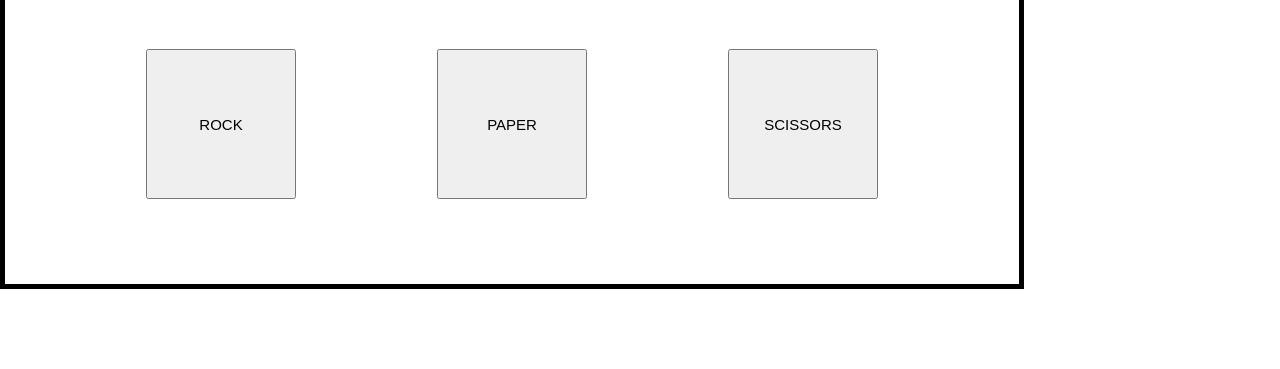
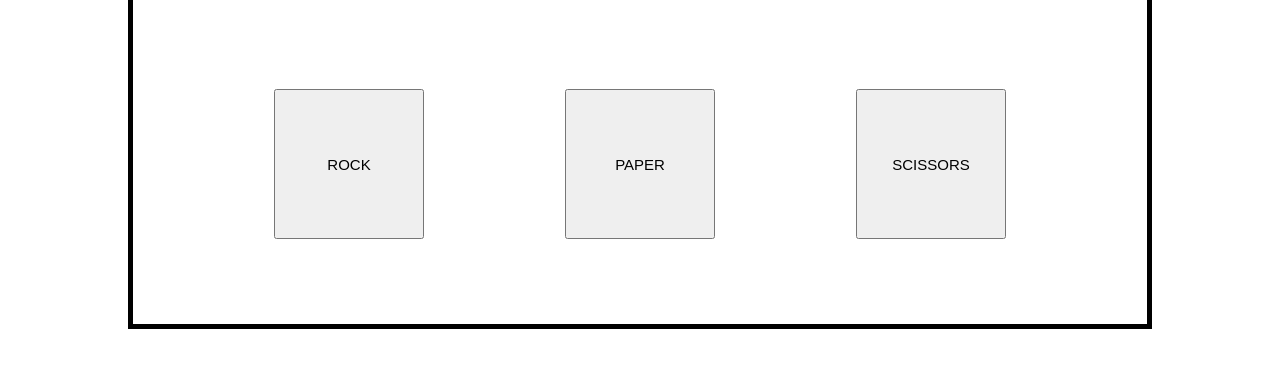
Before and after one commit to jgusleite/rock-paper-scissors, a plain HTML site: page index.html in a window 1280 px wide. Shown: the part 431-800 px from the top of the page. Drawn offline with Linux system fonts and the light colour scheme.

Commit message:
Update CSS

```diff
--- a/style.css
+++ b/style.css
@@ -2,6 +2,17 @@
   margin: 0px;
   padding: 0px;
   box-sizing: border-box;
+}
+
+html,
+body {
+  height: 100%;
+}
+
+body {
+  display: flex;
+  justify-content: center;
+  align-items: center;
 }
 
 .container {
```
